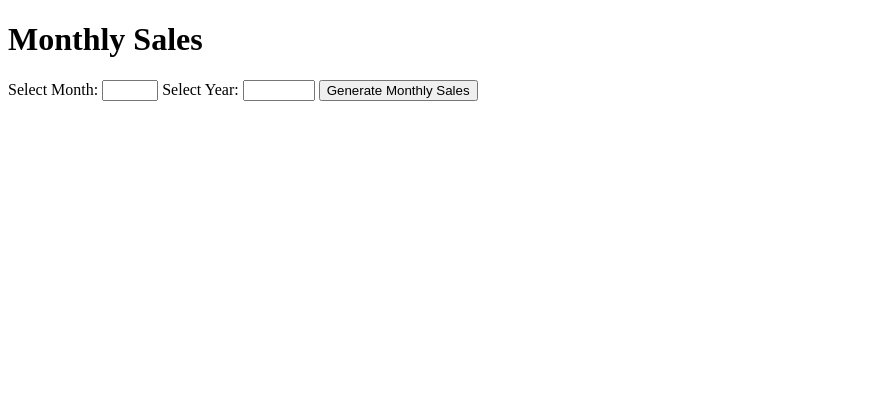
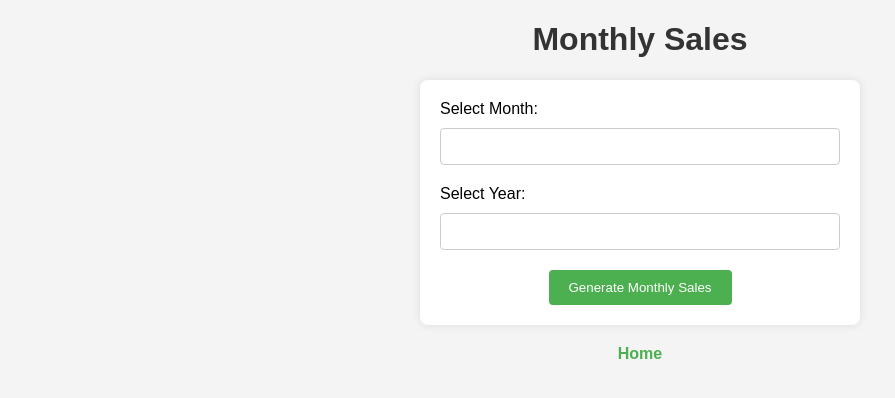
Before and after one commit to yashasbharadwaj1/CanteenSales, a Django app: page /sales/api/generate-monthly-profit/ in a window 1280 px wide. Shown: the top 398 px of the page, without its empty margins (0-895 px from the left). Run offline with Django 5.2, Linux system fonts and the light colour scheme.

Commit message:
css improvements

```diff
--- a/sales/views.py
+++ b/sales/views.py
@@ -4,7 +4,7 @@ import requests
 import tempfile
 import pandas as pd
 from django.shortcuts import render
-from django.http import JsonResponse,HttpResponse
+from django.http import JsonResponse, HttpResponse
 from rest_framework.decorators import api_view
 from rest_framework.response import Response
 from .models import Inventory, Sales, Expenditure, Product
@@ -155,7 +155,23 @@ def calculate_actual_profit_for_month(month, year):
         }
 
         results.append(result)
-
+    total_result = {
+        "year": year,
+        "month": month,
+        "product_name": "all",
+        "pieces": sum(entry["pieces"] for entry in results),
+        "cost_price_per_piece": sum(entry["cost_price_per_piece"] for entry in results),
+        "selling_price_per_piece": sum(
+            entry["selling_price_per_piece"] for entry in results
+        ),
+        "pieces_sold": sum(entry["pieces_sold"] for entry in results),
+        "total_selling_price": sum(entry["total_selling_price"] for entry in results),
+        "total_cost_price": sum(entry["total_cost_price"] for entry in results),
+        "profit": sum(entry["profit"] for entry in results),
+        "expenditure": sum(entry["expenditure"] for entry in results),
+        "actual_profit": sum(entry["actual_profit"] for entry in results),
+    }
+    results.append(total_result)
     return results
 
 
@@ -163,7 +179,7 @@ def home(request):
     return render(request, "home.html")
 
 
-@api_view(['POST', 'GET'])
+@api_view(["POST", "GET"])
 def generate_daily_profit(request):
     if request.method == "POST":
         try:
@@ -175,24 +191,32 @@ def generate_daily_profit(request):
             # Check if the file exists in S3
             try:
                 s3_client.head_object(Bucket=AWS_STORAGE_BUCKET_NAME, Key=s3_key)
-                logger.info(f'{filename}.xlsx already exists')
+                logger.info(f"{filename}.xlsx already exists")
                 presigned_url = generate_presigned_url(s3_key)
                 if presigned_url is not None:
-                    return render(request, 'daily_sales.html', {"success": True, "presigned_url":presigned_url})
+                    return render(
+                        request,
+                        "daily_sales.html",
+                        {"success": True, "presigned_url": presigned_url},
+                    )
                 else:
-                    return JsonResponse({"msg":"unable to generate presigned url"})
+                    return JsonResponse({"msg": "unable to generate presigned url"})
             except:
                 results = calculate_daily_profit(date)
                 if results is None:
                     return JsonResponse({"message": f"No results found for {date}"})
                 else:
                     excel_file_path = generate_excel_file(results, filename)
-                    upload_to_s3(excel_file_path, S3_FOLDER_DAILY, f'{filename}')
+                    upload_to_s3(excel_file_path, S3_FOLDER_DAILY, f"{filename}")
                     presigned_url = generate_presigned_url(s3_key)
                     if presigned_url is not None:
-                        return render(request, 'daily_sales.html', {"success": True, "presigned_url":presigned_url})
+                        return render(
+                            request,
+                            "daily_sales.html",
+                            {"success": True, "presigned_url": presigned_url},
+                        )
                     else:
-                        return JsonResponse({"msg":"unable to generate presigned url"})
+                        return JsonResponse({"msg": "unable to generate presigned url"})
         except ValueError:
             logger.exception("Error in daily_sales: Invalid date format")
             return JsonResponse(
@@ -210,16 +234,45 @@ def generate_daily_profit(request):
     return render(request, "daily_sales.html", {"filename": ""})
 
 
-
-
-@api_view(['POST','GET'])
+@api_view(["POST", "GET"])
 def generate_monthly_profit(request):
     if request.method == "POST":
         try:
             month = int(request.POST.get("month"))
             year = int(request.POST.get("year"))
-            resp = calculate_actual_profit_for_month(month, year)
-            return JsonResponse(resp)
+            filename = f"monthly_report_{month}_{year}.xlsx"
+            s3_key = f"{S3_FOLDER_MONTHLY}{filename}"
+            # Check if the file exists in S3
+            try:
+                s3_client.head_object(Bucket=AWS_STORAGE_BUCKET_NAME, Key=s3_key)
+                logger.info(f"{filename}.xlsx already exists")
+                presigned_url = generate_presigned_url(s3_key)
+                if presigned_url is not None:
+                    return render(
+                        request,
+                        "monthly_sales.html",
+                        {"success": True, "presigned_url": presigned_url},
+                    )
+                else:
+                    return JsonResponse({"msg": "unable to generate presigned url"})
+            except:
+                results = calculate_actual_profit_for_month(month, year)
+                if results is None:
+                    return JsonResponse(
+                        {"message": f"No results found for {month}_{year}"}
+                    )
+                else:
+                    excel_file_path = generate_excel_file(results, filename)
+                    upload_to_s3(excel_file_path, S3_FOLDER_MONTHLY, f"{filename}")
+                    presigned_url = generate_presigned_url(s3_key)
+                    if presigned_url is not None:
+                        return render(
+                            request,
+                            "monthly_sales.html",
+                            {"success": True, "presigned_url": presigned_url},
+                        )
+                    else:
+                        return JsonResponse({"msg": "unable to generate presigned url"})
         except ValueError:
             logger.exception("Error in monthly_sales: Invalid month or year format")
             return JsonResponse(
@@ -238,39 +291,44 @@ def generate_monthly_profit(request):
 
 
 def download_excel(request):
-    presigned_url = unquote(request.GET.get('presigned_url', ''))
+    presigned_url = unquote(request.GET.get("presigned_url", ""))
 
     try:
         # Parse the presigned URL
         parsed_url = urlparse(presigned_url)
 
         # Extract and decode query parameters
-        query_params = dict(qp.split('=', 1) for qp in parsed_url.query.split('&'))
+        query_params = dict(qp.split("=", 1) for qp in parsed_url.query.split("&"))
         decoded_query_params = {k: unquote(v) for k, v in query_params.items()}
 
         # Reconstruct the URL with decoded query parameters
-        decoded_presigned_url = urlunparse(parsed_url._replace(query=urlencode(decoded_query_params)))
+        decoded_presigned_url = urlunparse(
+            parsed_url._replace(query=urlencode(decoded_query_params))
+        )
         print("Decoded Presigned URL:", decoded_presigned_url)
 
         response = requests.get(decoded_presigned_url)
 
         if response.status_code == 200:
             # Set the content type and headers for the response
-            content_type = response.headers.get('Content-Type', 'application/octet-stream')
+            content_type = response.headers.get(
+                "Content-Type", "application/octet-stream"
+            )
             content_disposition = 'attachment; filename="downloaded_file.xlsx"'
 
             # Create an HttpResponse with the file content
             response = HttpResponse(response.content, content_type=content_type)
-            response['Content-Disposition'] = content_disposition
+            response["Content-Disposition"] = content_disposition
             return response
         else:
             print("Error Response Content:", response.content)
             print("Error Response Headers:", response.headers)
-            return HttpResponse(f"Error downloading file. Status code: {response.status_code}", status=500)
+            return HttpResponse(
+                f"Error downloading file. Status code: {response.status_code}",
+                status=500,
+            )
     except Exception as e:
         return HttpResponse(f"Error downloading file: {str(e)}", status=500)
-
-
 
 
 def generate_presigned_url(s3_key):
--- a/templates/daily_sales.html
+++ b/templates/daily_sales.html
@@ -76,6 +76,7 @@
     {% if success %}
         <p>File generated successfully. <a href="{% url 'sales:download_excel' %}?presigned_url={{ presigned_url|urlencode }}">Download</a></p>
     {% endif %}
+    <a href="{% url 'sales:home' %}">Home</a>
 
 </body>
 </html>
--- a/templates/monthly_sales.html
+++ b/templates/monthly_sales.html
@@ -1,13 +1,72 @@
 <!DOCTYPE html>
-<html>
+<html lang="en">
 <head>
+    <meta charset="UTF-8">
+    <meta name="viewport" content="width=device-width, initial-scale=1.0">
     <title>Monthly Sales</title>
+
+    <style>
+        body {
+            font-family: Arial, sans-serif;
+            margin: 0;
+            padding: 0;
+            background-color: #f4f4f4;
+            text-align: center;
+        }
+
+        h1 {
+            color: #333;
+        }
+
+        form {
+            max-width: 400px;
+            margin: 20px auto;
+            background-color: #fff;
+            padding: 20px;
+            border-radius: 8px;
+            box-shadow: 0 0 10px rgba(0, 0, 0, 0.1);
+        }
+
+        label {
+            display: block;
+            margin-bottom: 10px;
+            text-align: left;
+        }
+
+        input {
+            width: 100%;
+            padding: 10px;
+            margin-bottom: 20px;
+            box-sizing: border-box;
+            border: 1px solid #ccc;
+            border-radius: 4px;
+        }
+
+        button {
+            background-color: #4caf50;
+            color: #fff;
+            padding: 10px 20px;
+            border: none;
+            border-radius: 4px;
+            cursor: pointer;
+        }
+
+        p {
+            margin-top: 20px;
+        }
+
+        a {
+            color: #4caf50;
+            text-decoration: none;
+            font-weight: bold;
+        }
+    </style>
 </head>
 <body>
 
     <h1>Monthly Sales</h1>
 
-<form action="{% url 'sales:monthly_sales' %}" method="post">
+    <form action="{% url 'sales:generate_monthly_profit' %}" method="post">
         {% csrf_token %}
         <label for="month">Select Month:</label>
         <input type="number" id="month" name="month" min="1" max="12" required>
@@ -16,5 +75,9 @@
         <button type="submit">Generate Monthly Sales</button>
     </form>
 
+    {% if success %}
+        <p>File generated successfully. <a href="{% url 'sales:download_excel' %}?presigned_url={{ presigned_url|urlencode }}">Download</a></p>
+    {% endif %}
+    <a href="{% url 'sales:home' %}">Home</a>
 </body>
 </html>
```
Also changed, not shown: templates/home.html (+34 -2 lines). Lines whose indentation alone changed are shown as unchanged.
